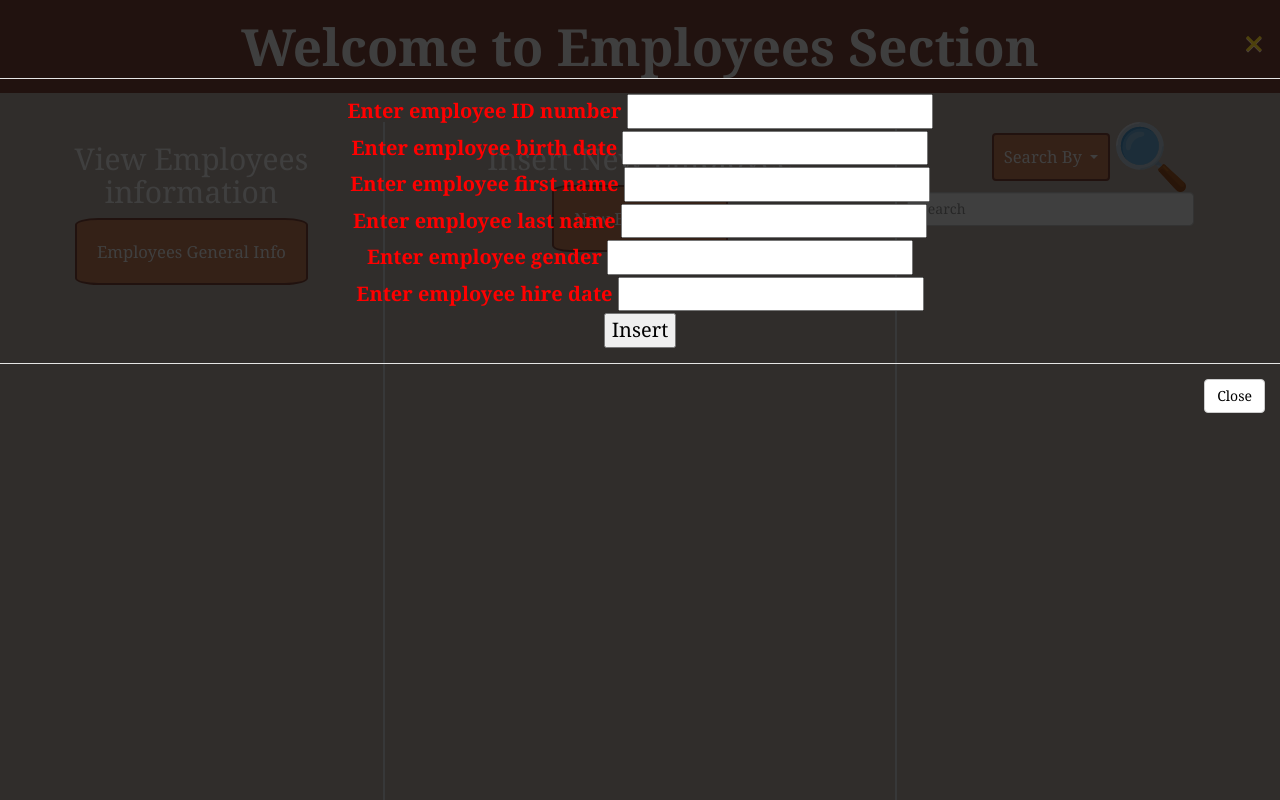
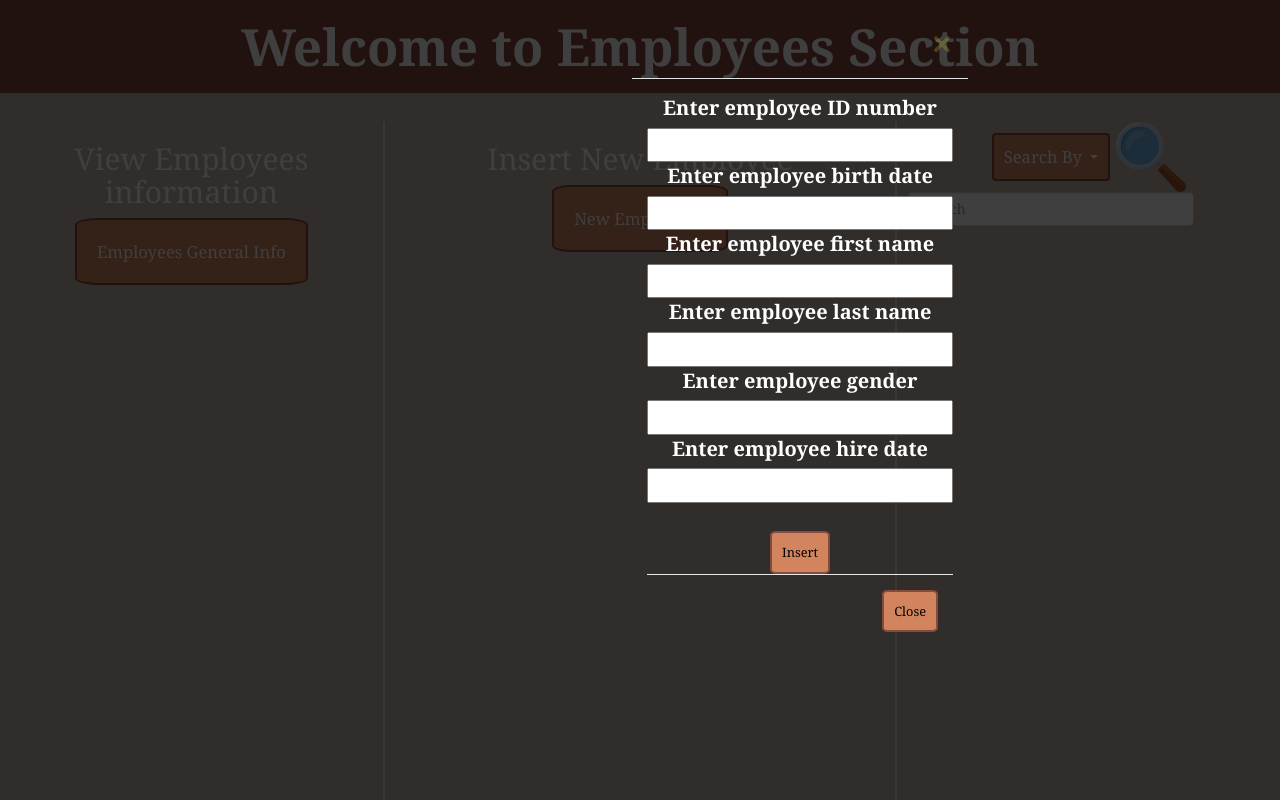
Before and after one commit to JannatN/EmployeesProject, a PHP site: page /employee.php in a window 1280 px wide, after a click on "New Employee +". Run offline with PHP 8.4, Linux system fonts and the light colour scheme.

Commit message:
design dept and employee

```diff
--- a/employee.php
+++ b/employee.php
@@ -13,8 +13,6 @@
     <link rel="stylesheet" href="https://maxcdn.bootstrapcdn.com/bootstrap/3.4.1/css/bootstrap.min.css">
 
     <link rel="stylesheet" href="employee.css">
-
-
 
     <style>
         .content {
@@ -41,6 +39,28 @@
             padding: 10px;
             color: black;
             /* display: none; */
+        }
+
+        .insertCard {
+            color: white;
+            display: block;
+            width: 50%;
+            display: grid;
+            justify-self: center;
+            text-align: center;
+            justify-content: center;
+            margin-left: 25%;
+        }
+
+        .btns {
+            font-size: 1vw;
+            background-color: rgb(209, 132, 93);
+            padding: 10px;
+            border-radius: 10%;
+            border: 2px solid #854b3d;
+            text-decoration: none;
+            outline: none;
+            cursor: pointer;
         }
     </style>
 
@@ -71,11 +91,6 @@
                 </div>
             </div>
 
-
-            <!-- <p> Name <button type="submit" name="qe2">Search</button></p>
-            <p>Department-Name <button>Search</button></p>
-            <p>Title <button>Search</button></p>
-            <p>Salary <button>Search</button></p> -->
             <form class="form-inline active-pink-3 active-pink-4">
                 <i class="fas fa-search" aria-hidden="true"></i>
                 <input class="form-control form-control-sm ml-3 w-75" type="text" placeholder="Search" aria-label="Search">
@@ -117,37 +132,45 @@
             });
         </script>
         <div id="add_data_Modal" class="modal fade">
-            <div class="InsertCard" style="color:red">
+            <div class="insertCard" style="color:white">
                 <div class="modal-header">
                     <button style="color:yellow; font-size:40px" type="button" class="close" data-dismiss="modal">&times;</button>
-                    <h4 style="text-align:center;" class="modal-title "> </h4>
                 </div>
+
                 <div class="modal-body">
                     <form method="post" id="insert_form">
                         <label>Enter employee ID number</label>
-                        <input type="text" id="number" name="number">
+                        <br>
+                        <input style="color: black;" type="text" id="number" name="number">
                         <br />
                         <label>Enter employee birth date</label>
-                        <input type="text" id="birthDate" name="birthDate">
+                        <br>
+                        <input style="color: black;" type="text" id="birthDate" name="birthDate">
                         <br />
                         <label>Enter employee first name</label>
-                        <input type="text" id="fname" name="fname">
+                        <br>
+                        <input style="color: black;" type="text" id="fname" name="fname">
                         <br />
                         <label>Enter employee last name</label>
-                        <input type="text" id="lname" name="lname">
+                        <br>
+                        <input style="color: black;" type="text" id="lname" name="lname">
                         <br />
                         <label>Enter employee gender</label>
-                        <input type="text" id="gender" name="gender">
+                        <br>
+                        <input style="color: black;" type="text" id="gender" name="gender">
                         <br />
                         <label>Enter employee hire date</label>
-                        <input type="text" id="hireDate" name="hireDate">
+                        <br>
+                        <input style="color: black;" type="text" id="hireDate" name="hireDate">
                         <br />
-                        <input style="color: black" type="submit" name="insert" id="insert" value="Insert" />
+                        <br>
+                        <input style="color: black" class="btns" type="submit" name="insert" id="insert" value="Insert" />
                     </form>
+                    <div class="modal-footer">
+                        <button type="button" class="btns" class="btn btn-default" data-dismiss="modal" style="color: black; ">Close</button>
+                    </div>
                 </div>
-                <div class="modal-footer">
-                    <button type="button" class="btn btn-default" data-dismiss="modal" style="color: black">Close</button>
-                </div>
+
             </div>
         </div>
 
@@ -179,8 +202,8 @@
                             success: function(data) {
                                 alert("done");
                                 $('#insert_form')[0].reset();
-                                $('#add_data_Modal').modal('none');
-                                $('.modal fade').modal('hide');
+                                // $('#add_data_Modal').modal('none');
+                                // $('.modal fade').modal('hide');
 
 
                             }
```
Also changed, not shown: dept.php (+59 -0 lines), dept_db.php (+38 -0 lines).
